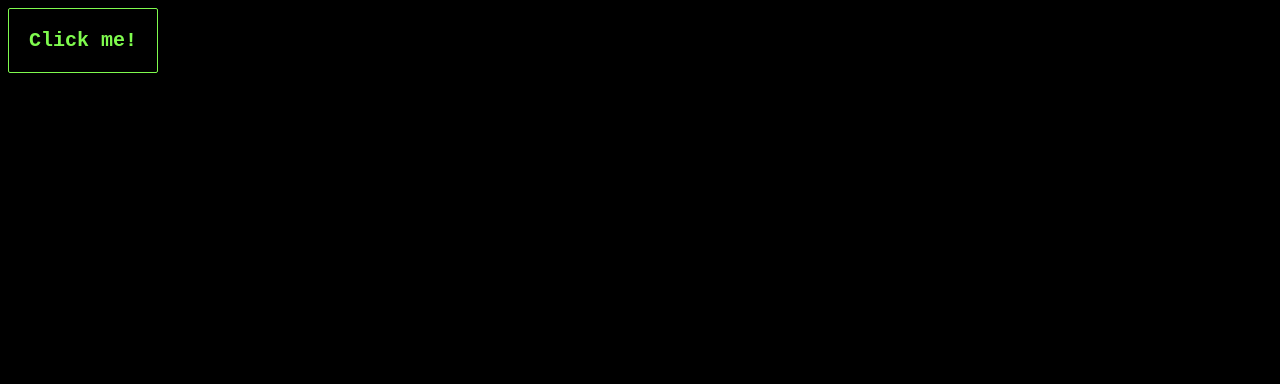
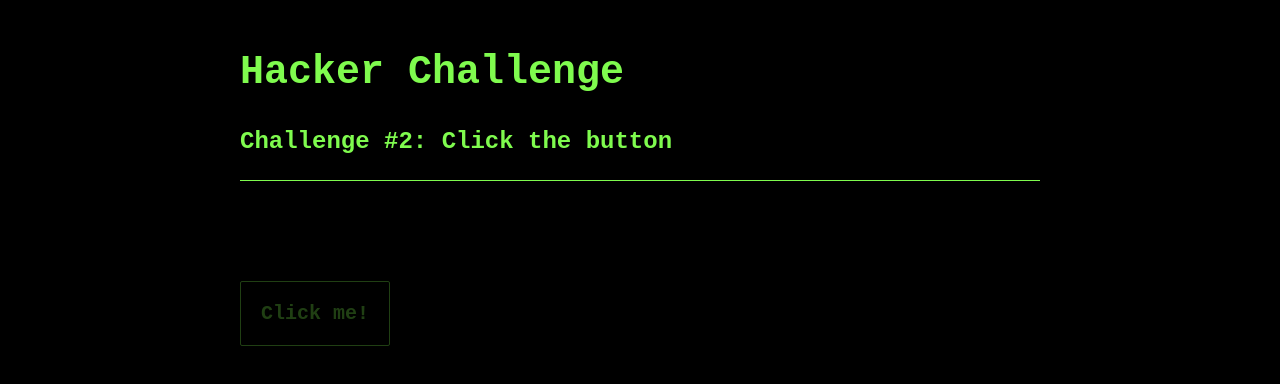
Before and after one commit to hackclub/hacker-challenge, a plain HTML site: page challenges/2.html in a window 1280 px wide. Drawn offline with Linux system fonts and the light colour scheme.

Commit message:
Spruce up styles 2-5

```diff
--- a/challenges/2.html
+++ b/challenges/2.html
@@ -8,7 +8,17 @@
   </head>
 
   <body>
-    <button type="button" disabled>Click me!</button>
+    <div class="main">
+      <section>
+        <h1>
+          <a href="/">Hacker Challenge</a>
+        </h1>
+        <h2>Challenge #2: Click the button</h2>
+        <div class="challenge">
+          <button type="button" disabled>Click me!</button>
+        </div>
+      </div>
+    </div>
 
     <script src="../script.js"></script>
   </body>
--- a/style.css
+++ b/style.css
@@ -57,8 +57,9 @@ button {
 	outline: inherit;
 }
 
-.buttonStyleLink {
-  opacity: 0.5;
+button:disabled {
+  opacity: 0.25;
+  cursor: default;
 }
 
 button, .buttonStyleLink, .buttonStyleLink:visited, .buttonStyleLink:hover {
@@ -68,8 +69,13 @@ button, .buttonStyleLink, .buttonStyleLink:visited, .buttonStyleLink:hover {
   padding: 20px;
 }
 
+.buttonStyleLink {
+  transition: margin 100ms;
+}
+
 .buttonStyleLink:hover {
-  opacity: 1;
+  margin: 2px 0 0 2px;
+  transition: margin 100ms;
 }
 
 .main {
```
Also changed, not shown: challenges/3.html (+11 -1 lines), challenges/4.html (+11 -1 lines), challenges/5.html (+11 -1 lines).
